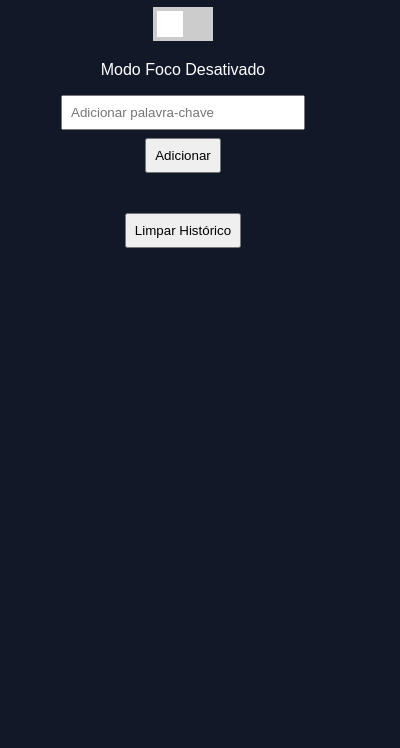
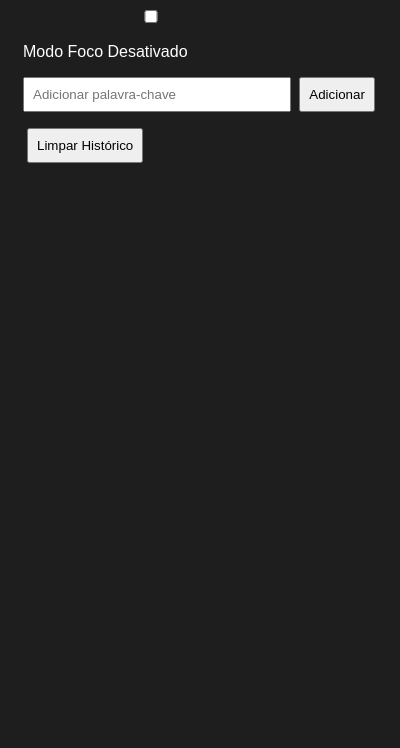
Before and after one commit to Telounochapeco/Projeto_Focus, a browser extension: page popup/popup.html in a window 400 px wide. Shown: the part 96-844 px from the top of the page. Drawn offline with Linux system fonts and the light colour scheme.

Commit message:
Update popup.css

```diff
--- a/popup/popup.css
+++ b/popup/popup.css
@@ -1,12 +1,21 @@
-body { font-family: Arial, sans-serif; width: 320px; padding: 15px; background:#111827; color:white; }
-.container { text-align:center; }
-input[type="text"] { width: 70%; padding: 8px; }
-button { padding: 8px; margin-top: 8px; cursor:pointer; }
-ul { list-style:none; padding:0; max-height:120px; overflow:auto; }
-li { display:flex; justify-content:space-between; margin:4px 0; background:#1f2937; padding:4px; }
-.switch { position: relative; display:inline-block; width:60px; height:34px; }
-.switch input { display:none; }
-.slider { position:absolute; cursor:pointer; inset:0; background:#ccc; transition:.4s; }
-.slider:before { position:absolute; content:""; height:26px; width:26px; left:4px; bottom:4px; background:white; transition:.4s; }
-input:checked + .slider { background:#22c55e; }
-input:checked + .slider:before { transform:translateX(26px); }
+body {
+ font-family: Arial, sans-serif;
+ min-width:320px;
+ padding:15px;
+ background:#1e1e1e;
+ color:white;
+}
+input {
+ width:70%;
+ padding:8px;
+}
+button {
+ padding:8px;
+ margin-left:4px;
+ cursor:pointer;
+}
+li {
+ margin:8px 0;
+ display:flex;
+ justify-content:space-between;
+}
```
